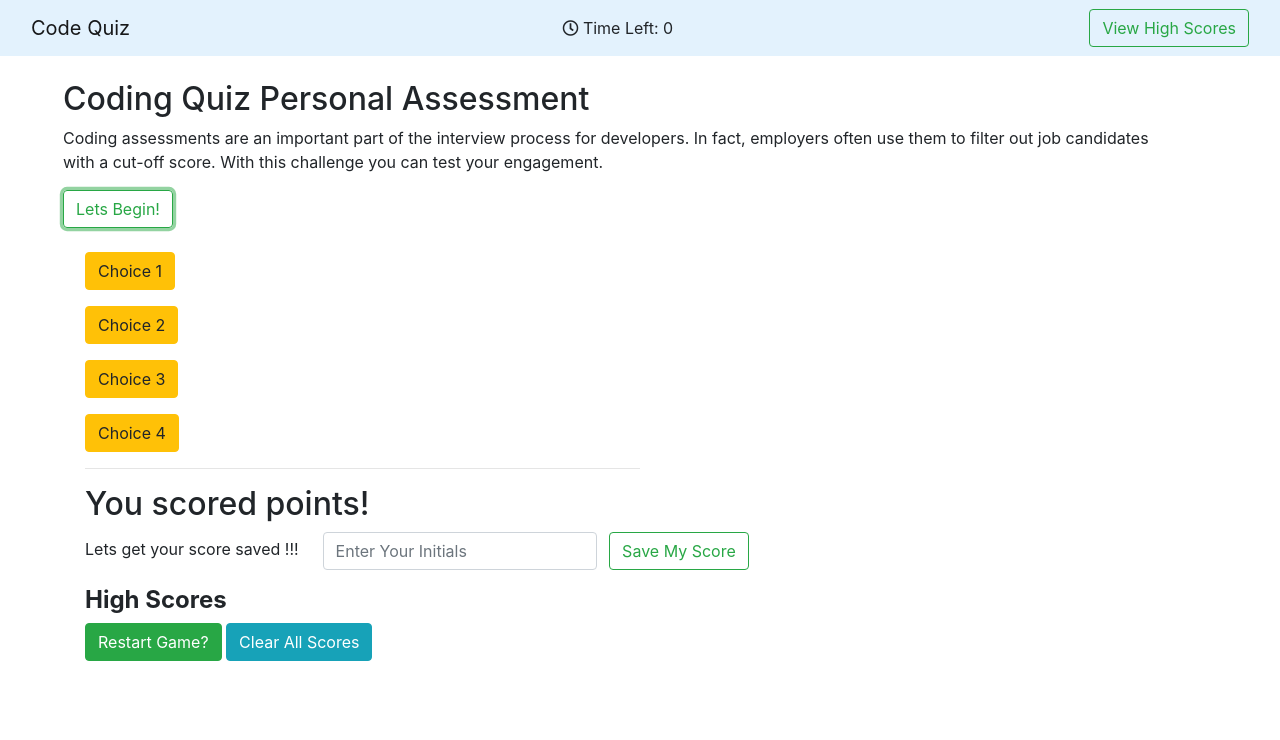
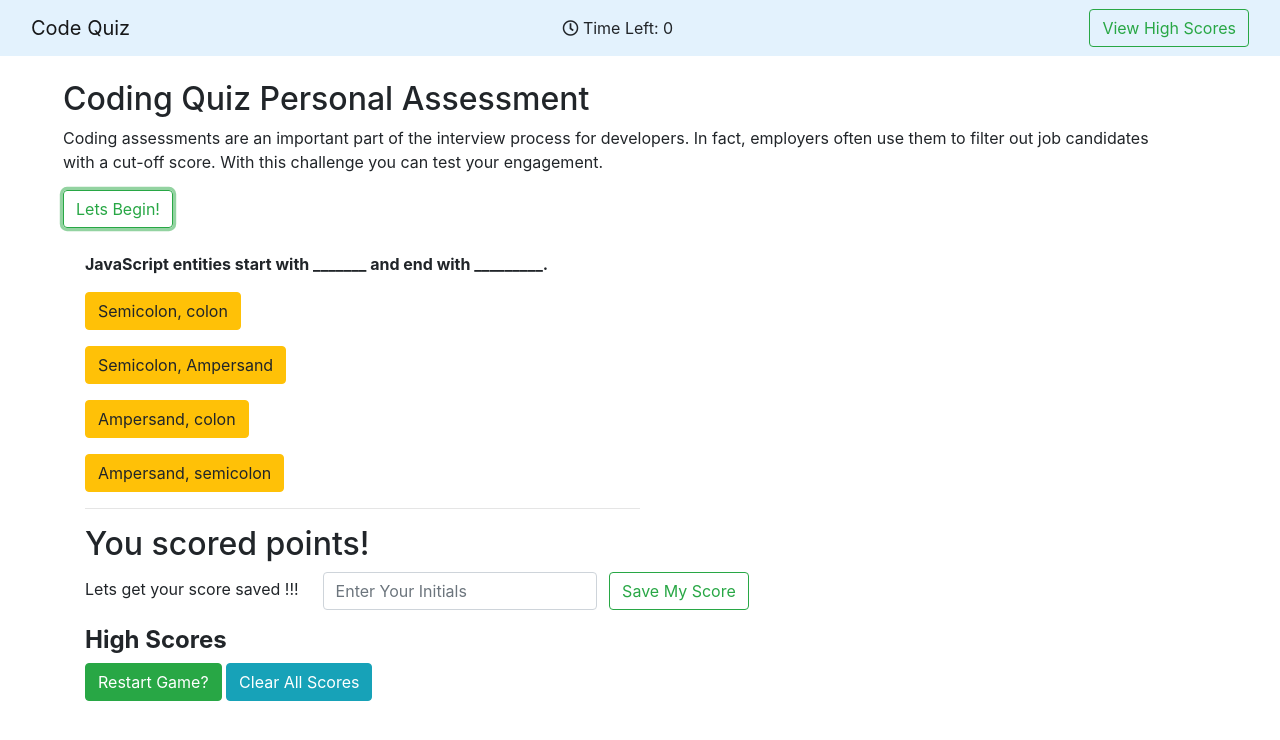
Before and after one commit to Wsamuell/code-quiz, a plain HTML site: page index.html in a window 1280 px wide. Both pictures are taken after a click on the button "Lets Begin!". Drawn offline with nearby package versions, Linux system fonts and the light colour scheme.

Commit message:
working quiz-questions

```diff
--- a/assets/js/script.js
+++ b/assets/js/script.js
@@ -4,7 +4,9 @@ const intro = document.getElementById("intro");
 const questionBox = document.getElementById("quiz-question");
 const question = document.getElementById("question");
 const answerChoices = document.getElementById("answer-choices");
+const questionButtons = document.getElementsByClassName('q-button')
 console.log(answerChoices);
+
 
 let currentQuestion = {};
 let correctAnswer = false;
@@ -68,32 +70,37 @@ const clearScores = document.getElementById("clear-scores");
 
 
 letsBegin = () => {
+    console.log('lets begin is running')
     questionCounter = 0;
     score = 0;
-    availableQuestions = [...questions]
-    console.log(availableQuestions);
+    availableQuestions = [...questions];
     pullQuestion();
 };
 pullQuestion = () => {
     questionCounter++;
     const questionIndex = Math.floor(Math.random() * availableQuestions.length);
     currentQuestion = availableQuestions[questionIndex];
-    // question.innerText = currentQuestion["question"];
-    console.log(question.innerText);
-console.log(answerChoices)
-
-    answerChoices.forEach( choice => {
-       document.getElementById("choice-" + number)
+    question.innerText = currentQuestion["question"];
+    document.getElementById('choice-1').innerText = currentQuestion.choice1
+    document.getElementById('choice-2').innerText = currentQuestion.choice2
+    document.getElementById('choice-3').innerText = currentQuestion.choice3
+    document.getElementById('choice-4').innerText = currentQuestion.choice4
 
 
-        // const number = choice.dataset["number"];
-        // console.log(choice.innerText)
+    // questionButtons.forEach(function(choice, i) {
+    //    // document.getElementById("choice-" + number)
+    //    console.log('in the function')
+    //     //this.innerText = currentQuestion[(choice + i)]
+    //     console.log(currentQuestion)
+    //     console.log('current question',currentQuestion[(choice + '-' + i)])
 
-    });
+    //     // const number = choice.dataset["number"];
+    //     // console.log(choice.innerText)
+
+    // });
 
     // availableQuestions.splice(questionIndex, 1);
     // correctAnswer = true;
 
 };
-
-letsBegin();
+startBox.onclick = letsBegin;
--- a/index.html
+++ b/index.html
@@ -44,11 +44,11 @@
                 <!-- Questions for the quiz -->
                 <div id="quiz-questions" class="container">
                     <p id="question" class="font-weight-bold"></p>
-                    <div id="answer-choices">
-                        <p><button id="choice-1" type="button0" class="btn btn-warning" data-number="1">Choice 1</button></p>
-                        <p><button id="choice-2" type="button1" class="btn btn-warning" data-number="2">Choice 2</button></p>
-                        <p><button id="choice-3" type="button2" class="btn btn-warning" data-number="3">Choice 3</button></p>
-                        <p><button id="choice-4" type="button3" class="btn btn-warning" data-number="4">Choice 4</button></p>
+                    <div id="answer-choices" class="">
+                        <p><button id="choice-1" type="button0" class="btn btn-warning q-button" data-number="1">Choice 1</button></p>
+                        <p><button id="choice-2" type="button1" class="btn btn-warning q-button" data-number="2">Choice 2</button></p>
+                        <p><button id="choice-3" type="button2" class="btn btn-warning q-button" data-number="3">Choice 3</button></p>
+                        <p><button id="choice-4" type="button3" class="btn btn-warning q-button" data-number="4">Choice 4</button></p>
                         <p>
                             <hr style="width:50%;text-align:left;margin-left:0">
                         </p>
```
